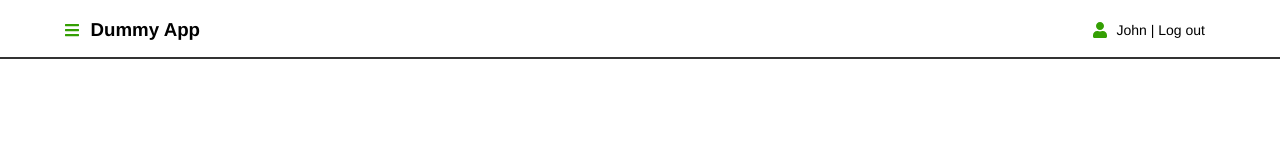
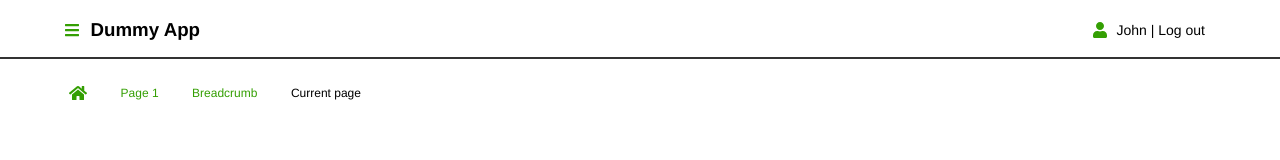
Before and after one commit to cassidypignatello/payroll-panda-example-app, a website built with webpack: page app/index.html in a window 1280 px wide. Built offline with nearby package versions, Linux system fonts and the light colour scheme.

Commit message:
adds breadcrumb menu

```diff
--- a/app/index.html
+++ b/app/index.html
@@ -18,6 +18,14 @@
         </nav>
       </div>
       <hr />
+      <div class="container">
+        <ul class="breadcrumbs">
+          <li><a href="#"><i class="fas fa-home fa-lg"></i></a></li>
+          <li><a href="#">Page 1</a></li>
+          <li><a href="#">Breadcrumb</a></li>
+          <li>Current page</li>
+        </ul>
+      </div>
     </div>
   </body>
 </html>
--- a/app/scss/index.scss
+++ b/app/scss/index.scss
@@ -25,7 +25,6 @@ hr {
   max-width: 1150px;
   min-width: 280px;
   margin: 0 auto;
-  margin-bottom: -10px;
 }
 
 .navbar {
@@ -33,6 +32,7 @@ hr {
   align-items: center;
   justify-content: space-between;
   flex: 1;
+  margin-bottom: -10px;
 }
 
 .nav-links {
@@ -51,6 +51,32 @@ hr {
   width: 135px;
 }
 
-.fa-bars, .fa-user {
+.fa-bars, .fa-user, .fa-home {
   color: $secondary-color;
 }
+
+ul.breadcrumbs {
+  padding: 10px 0;
+  display: flex;
+  justify-content: space-around;
+  align-items: center;
+  width: 300px;
+  list-style: none;
+  li {
+    display: inline;
+    font-size: 12px;
+    a {
+      color: $secondary-color;
+      text-decoration: none;
+      &:hover {
+        text-decoration: underline;
+      }
+    }
+  }
+  li+li:before {
+    font-family: FontAwesome;
+    padding: 8px;
+    color: #e9e9e9;
+    content: "\f054";
+  }
+}
```
Also changed, not shown: app/css/index.css.
